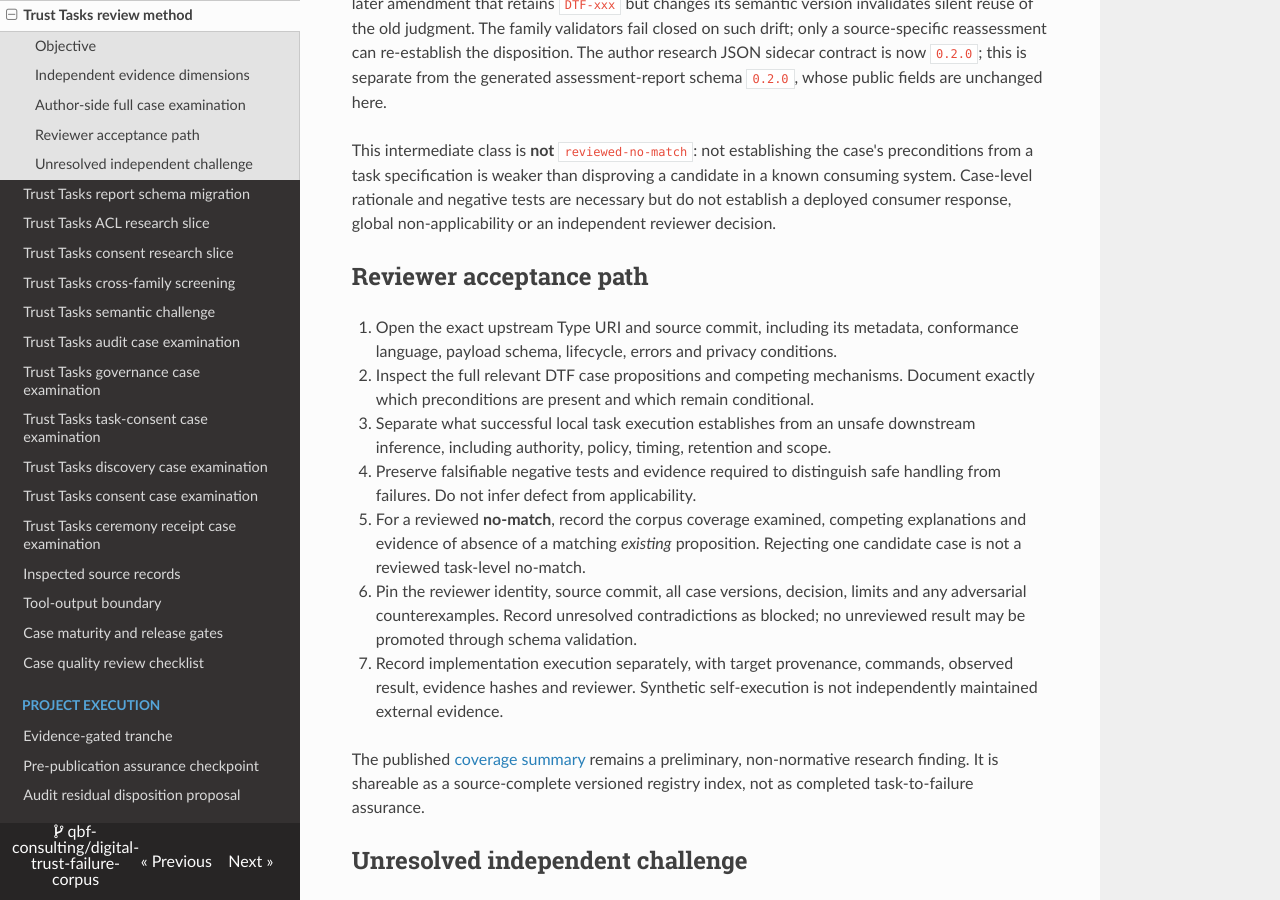
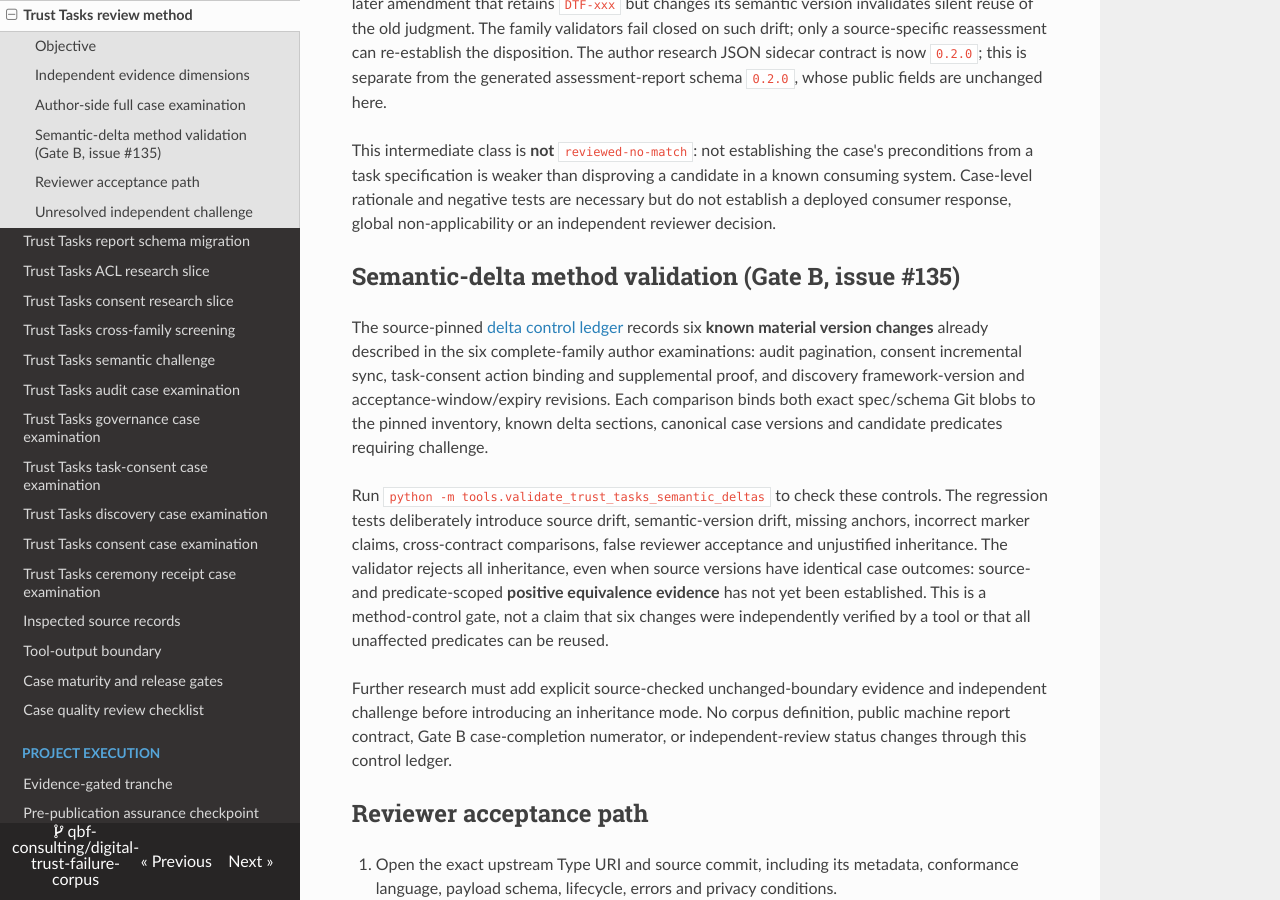
Before and after one commit to qbf-consulting/digital-trust-failure-corpus, an MkDocs documentation site: the page built from docs/trust-tasks-review-method.md, in a window 1280 px wide and 900 px high, scrolled down 1088 px. Built offline with MkDocs 1.6.1, drawn with Linux system fonts in a browser that asks for light colours; nearby versions of some CDN libraries.

Commit message:
docs(trust-tasks): describe conservative semantic-delta validation boundary
Refs #135

Signed-off-by: sankarshan <1469458+sankarshanmukhopadhyay@users.noreply.github.com>

```diff
--- a/docs/trust-tasks-review-method.md
+++ b/docs/trust-tasks-review-method.md
@@ -52,6 +52,15 @@ candidate in a known consuming system. Case-level rationale and negative tests
 are necessary but do not establish a deployed consumer response, global
 non-applicability or an independent reviewer decision.
 
+
+## Semantic-delta method validation (Gate B, issue #135)
+
+The source-pinned [delta control ledger](https://github.com/qbf-consulting/digital-trust-failure-corpus/blob/main/research/external-sources/trust-tasks/semantic-delta-controls.json) records six **known material version changes** already described in the six complete-family author examinations: audit pagination, consent incremental sync, task-consent action binding and supplemental proof, and discovery framework-version and acceptance-window/expiry revisions. Each comparison binds both exact spec/schema Git blobs to the pinned inventory, known delta sections, canonical case versions and candidate predicates requiring challenge.
+
+Run `python -m tools.validate_trust_tasks_semantic_deltas` to check these controls. The regression tests deliberately introduce source drift, semantic-version drift, missing anchors, incorrect marker claims, cross-contract comparisons, false reviewer acceptance and unjustified inheritance. The validator rejects all inheritance, even when source versions have identical case outcomes: source- and predicate-scoped **positive equivalence evidence** has not yet been established. This is a method-control gate, not a claim that six changes were independently verified by a tool or that all unaffected predicates can be reused.
+
+Further research must add explicit source-checked unchanged-boundary evidence and independent challenge before introducing an inheritance mode. No corpus definition, public machine report contract, Gate B case-completion numerator, or independent-review status changes through this control ledger.
+
 ## Reviewer acceptance path
 
 1. Open the exact upstream Type URI and source commit, including its metadata,
```
